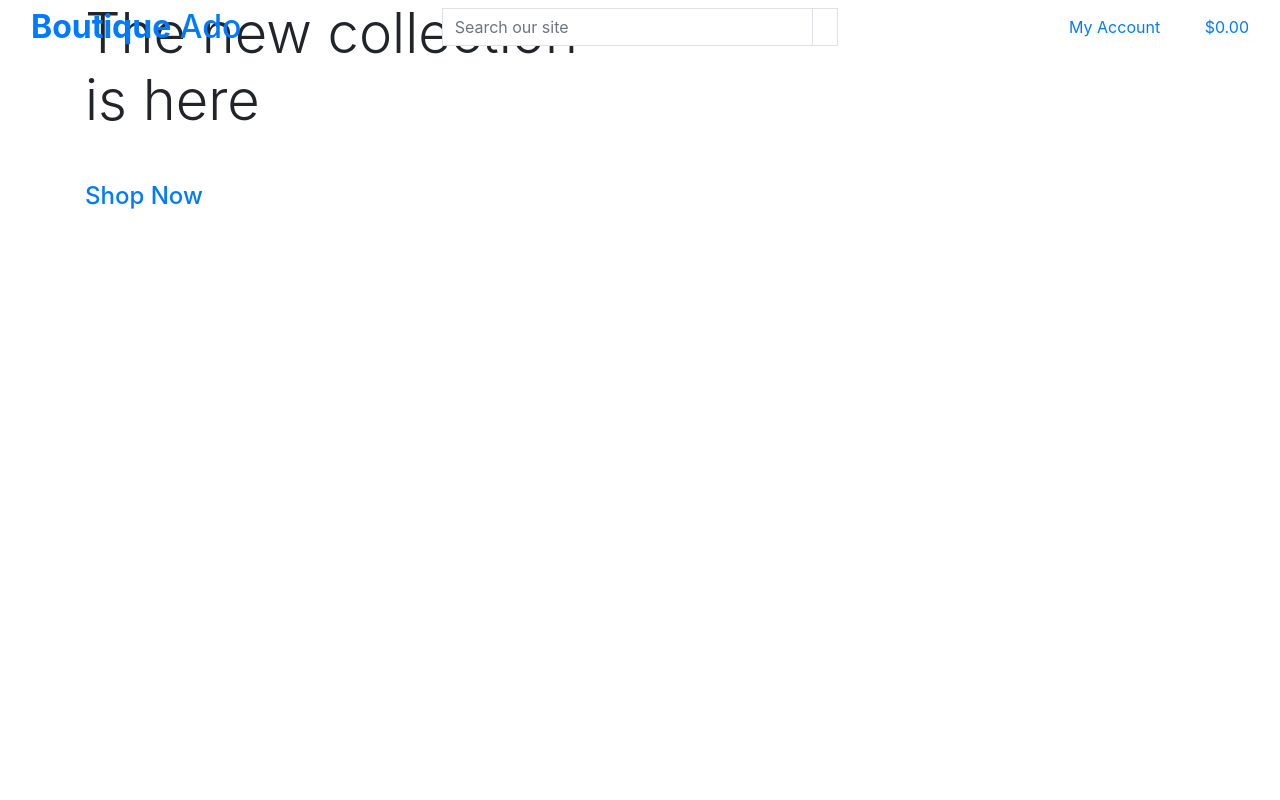
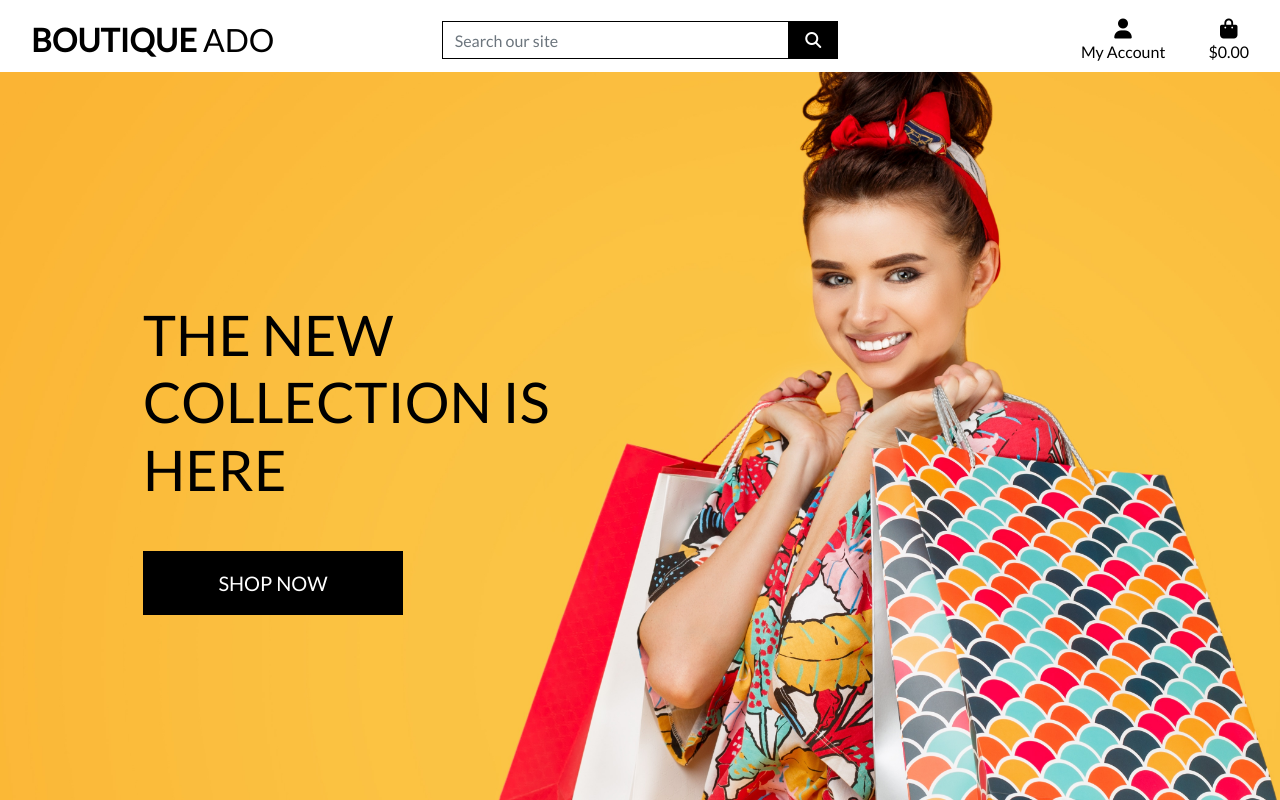
Before and after one commit to LawlessXD/boutique_ado_v1, a Django app: page / in a window 1280 px wide. Run offline with Django 3.2, Linux system fonts and the light colour scheme; some libraries are stand-ins or nearby versions.

Commit message:
Completed home page and CSS

```diff
--- a/boutique_ado/settings.py
+++ b/boutique_ado/settings.py
@@ -139,3 +139,7 @@ USE_TZ = True
 # https://docs.djangoproject.com/en/3.0/howto/static-files/
 
 STATIC_URL = "/static/"
+STATICFILES_DIRS = (os.path.join(BASE_DIR, "static"),)
+
+MEDIA_URL = "/media/"
+MEDIA_ROOT = os.path.join(BASE_DIR, "media")
--- a/boutique_ado/urls.py
+++ b/boutique_ado/urls.py
@@ -15,9 +15,11 @@ Including another URLconf
 """
 from django.contrib import admin
 from django.urls import path, include
+from django.conf import settings
+from django.conf.urls.static import static
 
 urlpatterns = [
     path("admin/", admin.site.urls),
     path("accounts/", include("allauth.urls")),
     path("", include("home.urls")),
-]
+] + static(settings.MEDIA_URL, document_root=settings.MEDIA_ROOT)
--- a/home/templates/home/index.html
+++ b/home/templates/home/index.html
@@ -1,15 +1,10 @@
-{% extends 'base.html' %} {% load static %}
-
-{% block page_header %}
+{% extends 'base.html' %} {% load static %} {% block page_header %}
 <div class="header-container">
   <div class="row">
-            <div class="col">
+    <div class="col"></div>
   </div>
 </div>
-    </div>
-{% endblock %}
-
-{% block content %}
+{% endblock %} {% block content %}
 <div class="container h-100">
   <div class="row h-100">
     <div class="col-7 col-md-6 my-auto">
@@ -18,7 +13,11 @@
       </h1>
       <div class="my-5">
         <h4>
-                <a href="" class"shop-now-button btn btn-lg rounded-0 text-uppercase py-3">Shop Now</a>
+          <a
+            href=""
+            class="shop-now-button btn btn-lg rounded-0 text-uppercase py-3"
+            >Shop Now</a
+          >
         </h4>
       </div>
     </div>
--- /dev/null
+++ b/static/css/base.css
@@ -0,0 +1,82 @@
+html {
+  height: 100%;
+}
+
+body {
+  background: url("/media/homepage_background_cropped.jpg") no-repeat center
+    center fixed;
+  background-size: cover;
+  height: calc(100vh - 164px);
+  color: #555;
+  font-family: "Lato";
+}
+
+/* from Bulma */
+.icon {
+  align-items: center;
+  display: inline-flex;
+  justify-content: center;
+  height: 1.5rem;
+  width: 1.5rem;
+}
+
+.logo-font {
+  text-transform: uppercase;
+}
+
+.main-logo-link {
+  width: fit-content;
+}
+
+.shop-now-button {
+  background: black;
+  color: white;
+  min-width: 260px;
+}
+
+.btn-black {
+  background: black;
+  color: white;
+}
+
+.shop-now-button:hover,
+.shop-now-button:active,
+.shop-now-button:focus,
+.btn-black:hover,
+.btn-black:active,
+.btn-black:focus {
+  background: #222;
+  color: white;
+}
+
+.text-black {
+  color: #000 !important;
+}
+
+.border-black {
+  border: 1px solid black !important;
+}
+
+/* -------------------------------- Media Queries */
+
+/* Slightly larger container on xl screens */
+@media (min-width: 1200px) {
+  .container {
+    max-width: 80%;
+  }
+}
+
+/* fixed top navbar only on medium and up */
+@media (min-width: 992px) {
+  .fixed-top-desktop-only {
+    position: fixed;
+    top: 0;
+    right: 0;
+    left: 0;
+    z-index: 1030;
+  }
+
+  .header-container {
+    padding-top: 164px;
+  }
+}
--- a/templates/base.html
+++ b/templates/base.html
@@ -1,24 +1,29 @@
-{% load static%}
+{% load static %}
 
-<!DOCTYPE html>
+<!doctype html>
 <html lang="en">
   <head>
+
     {% block meta %}
-    <meta http-equiv="X-UA-Compatible" content="ie=edge" />
-    <meta charset="utf-8" />
-    <meta name="viewport" content="width=device-width, initial-scale=1, shrink-to-fit=no"/>
+        <meta http-equiv="X-UA-Compatible" content="ie=edge">
+        <meta charset="utf-8">
+        <meta name="viewport" content="width=device-width, initial-scale=1, shrink-to-fit=no">
+    {% endblock %}
+
+    {% block extra_meta %}
     {% endblock %}
 
     {% block corecss %}
-    <link rel="stylesheet" href="https://stackpath.bootstrapcdn.com/bootstrap/4.5.0/css/bootstrap.min.css"
-      integrity="sha384-9aIt2nRpC12Uk9gS9baDl411NQApFmC26EwAOH8WgZl5MYYxFfc+NcPb1dKGj7Sk"
-      crossorigin="anonymous"/>
+        <link rel="stylesheet" href="https://stackpath.bootstrapcdn.com/bootstrap/4.4.1/css/bootstrap.min.css" integrity="sha384-Vkoo8x4CGsO3+Hhxv8T/Q5PaXtkKtu6ug5TOeNV6gBiFeWPGFN9MuhOf23Q9Ifjh" crossorigin="anonymous">
+        <link rel="stylesheet" href="https://fonts.googleapis.com/css?family=Lato&display=swap">
+        <link rel="stylesheet" href="{% static 'css/base.css' %}">
     {% endblock %}
 
     {% block extra_css %}
     {% endblock %}
 
     {% block corejs %}
+        <script src="https://kit.fontawesome.com/e9c73d7092.js" crossorigin="anonymous"></script>
         <script src="https://code.jquery.com/jquery-3.4.1.slim.min.js" integrity="sha384-J6qa4849blE2+poT4WnyKhv5vZF5SrPo0iEjwBvKU7imGFAV0wwj1yYfoRSJoZ+n" crossorigin="anonymous"></script>
         <script src="https://cdn.jsdelivr.net/npm/popper.js@1.16.0/dist/umd/popper.min.js" integrity="sha384-Q6E9RHvbIyZFJoft+2mJbHaEWldlvI9IOYy5n3zV9zzTtmI3UksdQRVvoxMfooAo" crossorigin="anonymous"></script>
         <script src="https://stackpath.bootstrapcdn.com/bootstrap/4.4.1/js/bootstrap.min.js" integrity="sha384-wfSDF2E50Y2D1uUdj0O3uMBJnjuUD4Ih7YwaYd1iqfktj0Uod8GCExl3Og8ifwB6" crossorigin="anonymous"></script>
@@ -31,7 +36,7 @@
   </head>
   <body>
     <header class="container-fluid fixed-top">
-     <div class="row">
+        <div id="topnav" class="row bg-white pt-lg-2 d-none d-lg-flex">
             <div class="col-12 col-lg-4 my-auto py-1 py-lg-0 text-center text-lg-left">
                 <a href="{% url 'home' %}" class="nav-link main-logo-link">
                     <h2 class="logo-font text-black my-0"><strong>Boutique</strong> Ado</h2>
@@ -93,7 +98,7 @@
     </header>
 
     {% if messages %}
-    <div class="message-container"></div>
+        <div class="message-container"></div>
     {% endif %}
 
     {% block page_header %}
@@ -104,5 +109,7 @@
 
     {% block postloadjs %}
     {% endblock %}
+
+
   </body>
 </html>
```
Also changed, not shown: media/homepage_background_cropped.jpg (added). Lines whose indentation alone changed are shown as unchanged.
